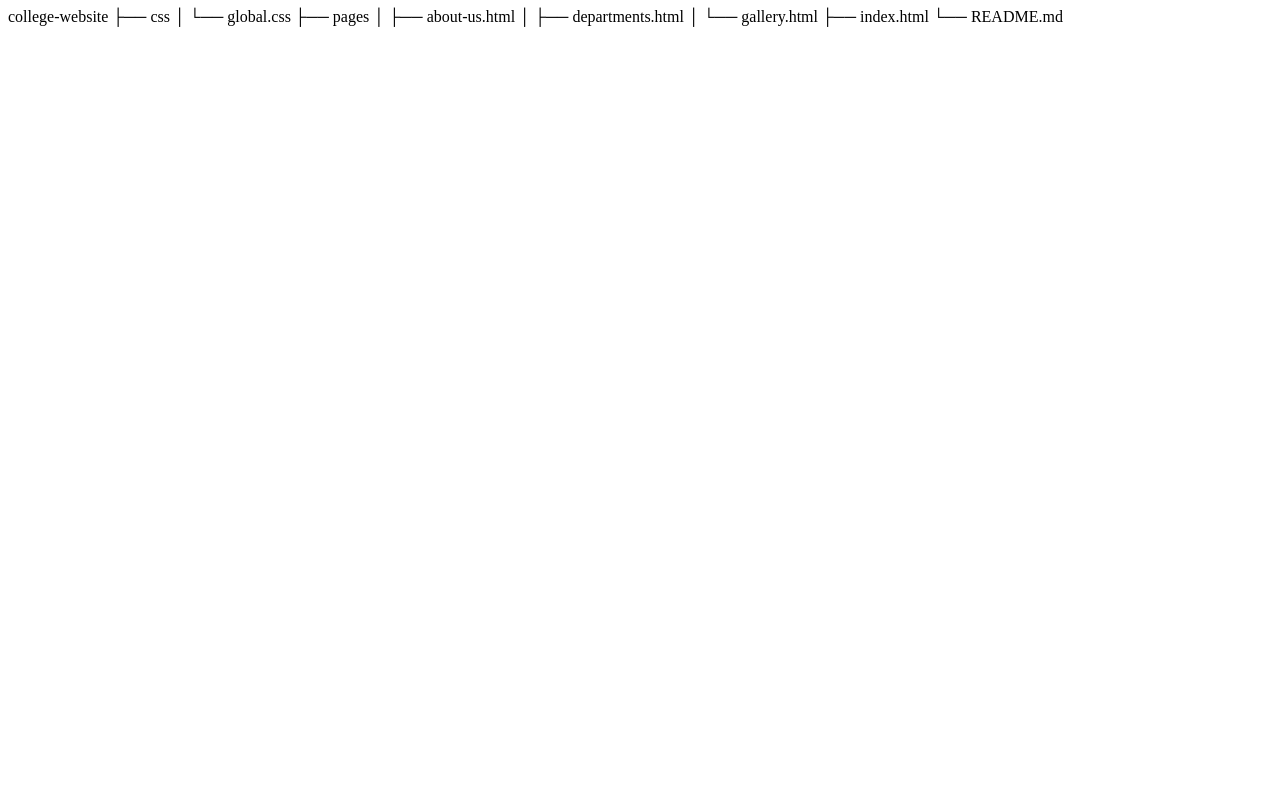
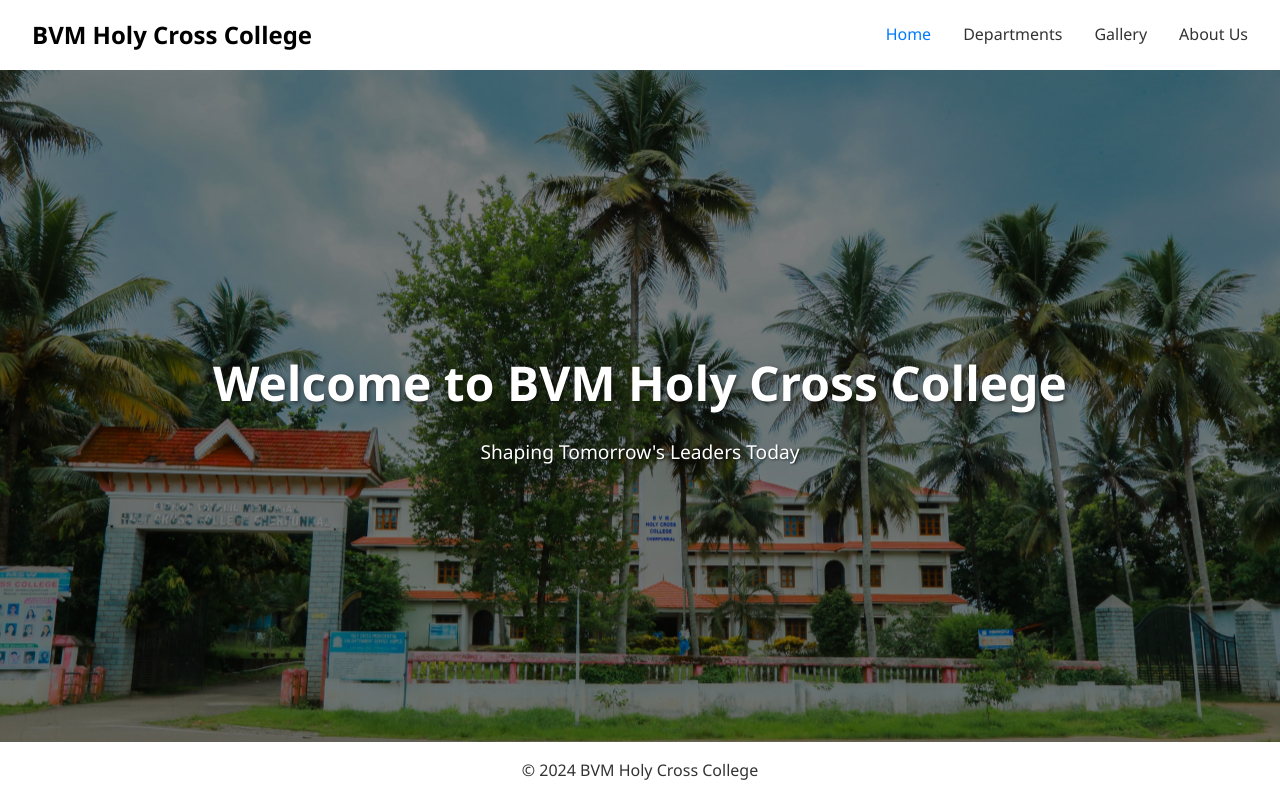
Before and after one commit to JittoJoseph/college-website, a plain HTML site: page index.html in a window 1280 px wide. Drawn offline with Linux system fonts and the light colour scheme.

Commit message:
Landing page done

```diff
--- a/css/global.css
+++ b/css/global.css
@@ -1,46 +1,91 @@
-/* Global styles for the college website */
+* {
+    margin: 0;
+    padding: 0;
+    box-sizing: border-box;
+}
 
 body {
-    font-family: Arial, sans-serif;
-    margin: 0;
-    padding: 0;
-    background-color: #f4f4f4;
+    font-family: 'Segoe UI', sans-serif;
+    line-height: 1.6;
+    min-height: 100vh;
+    display: flex;
+    flex-direction: column;
+}
+
+.navbar {
+    background: white;
+    box-shadow: 0 2px 5px rgba(0,0,0,0.1);
+    padding: 1rem 2rem;
+    display: flex;
+    justify-content: space-between;
+    align-items: center;
+}
+
+.logo {
+    font-size: 1.5rem;
+    font-weight: bold;
+}
+
+.nav-links {
+    display: flex;
+    list-style: none;
+    gap: 2rem;
+}
+
+.nav-links a {
+    text-decoration: none;
     color: #333;
 }
 
-header {
-    background: #007BFF;
-    color: #fff;
-    padding: 10px 0;
+.nav-links a:hover, .nav-links a.active {
+    color: #007bff;
+}
+
+.hero {
+    flex: 1;
+    background: linear-gradient(rgba(0,0,0,0.5), rgba(0,0,0,0.5)),
+                url('../images/college-1.jpeg');
+    background-size: cover;
+    background-position: center;
+    display: flex;
+    align-items: center;
+    justify-content: center;
     text-align: center;
 }
 
-nav {
-    margin: 20px 0;
+.hero-content {
+    color: white;
+    padding: 2rem;
 }
 
-nav a {
-    margin: 0 15px;
-    text-decoration: none;
-    color: #fff;
+.hero-content h1 {
+    font-size: 3rem;
+    margin-bottom: 1rem;
+    text-shadow: 2px 2px 4px rgba(0,0,0,0.5);
 }
 
-nav a:hover {
-    text-decoration: underline;
+.hero-content p {
+    font-size: 1.2rem;
+    text-shadow: 1px 1px 2px rgba(0,0,0,0.5);
 }
 
-.container {
-    width: 80%;
-    margin: auto;
-    overflow: hidden;
+.footer {
+    background: white;
+    color: #333;
+    text-align: center;
+    padding: 1rem;
+    margin-top: auto;
 }
 
-footer {
-    text-align: center;
-    padding: 20px 0;
-    background: #007BFF;
-    color: #fff;
-    position: relative;
-    bottom: 0;
-    width: 100%;
+@media (max-width: 768px) {
+    .navbar {
+        flex-direction: column;
+        text-align: center;
+    }
+    .nav-links {
+        margin-top: 1rem;
+    }
+    .hero-content h1 {
+        font-size: 2rem;
+    }
 }
--- a/index.html
+++ b/index.html
@@ -1,9 +1,31 @@
-college-website
-├── css
-│   └── global.css
-├── pages
-│   ├── about-us.html
-│   ├── departments.html
-│   └── gallery.html
-├── index.html
-└── README.md
+<!DOCTYPE html>
+<html lang="en">
+  <head>
+    <meta charset="UTF-8" />
+    <meta name="viewport" content="width=device-width, initial-scale=1.0" />
+    <link rel="stylesheet" href="css/global.css" />
+    <title>BVM Holy Cross College</title>
+  </head>
+  <body>
+    <nav class="navbar">
+      <div class="logo">BVM Holy Cross College</div>
+      <ul class="nav-links">
+        <li><a href="index.html" class="active">Home</a></li>
+        <li><a href="pages/departments.html">Departments</a></li>
+        <li><a href="pages/gallery.html">Gallery</a></li>
+        <li><a href="pages/about-us.html">About Us</a></li>
+      </ul>
+    </nav>
+
+    <main class="hero">
+      <div class="hero-content">
+        <h1>Welcome to BVM Holy Cross College</h1>
+        <p>Shaping Tomorrow's Leaders Today</p>
+      </div>
+    </main>
+
+    <footer class="footer">
+      <p>&copy; 2024 BVM Holy Cross College</p>
+    </footer>
+  </body>
+</html>
```
Also changed, not shown: images/college-1.jpeg (added), images/college-2.jpeg (added).
